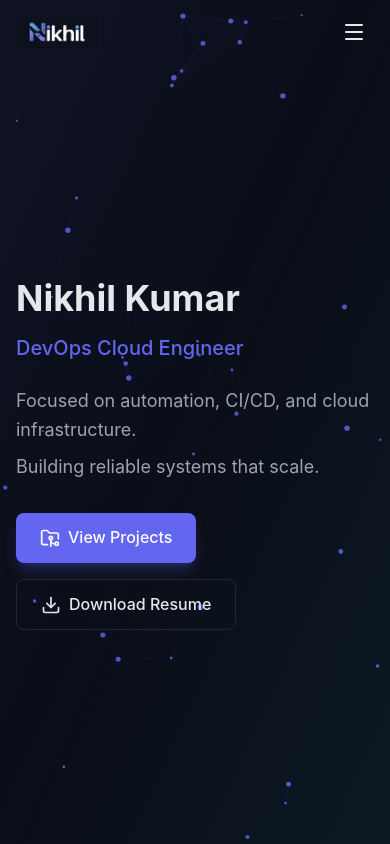
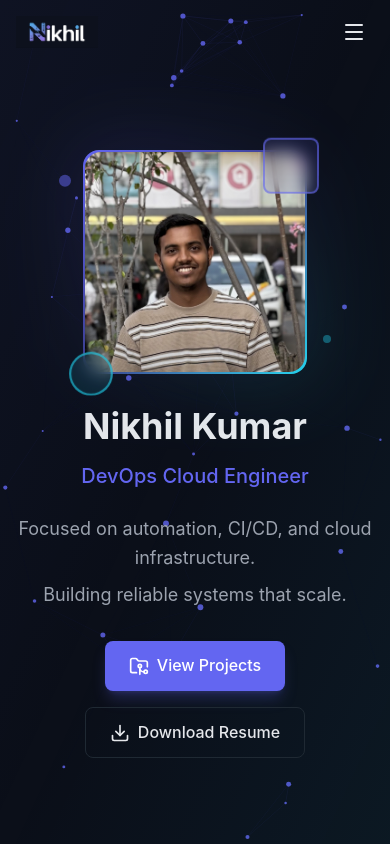
Before and after one commit to Nikhilkumar2311/portfolio, a React (Vite) app: page / in a window 390 px wide. Shown: the top 844 px of the page. Built offline with nearby package versions, Linux system fonts and the light colour scheme.

Commit message:
Fixed hero

```diff
--- a/src/components/Hero.tsx
+++ b/src/components/Hero.tsx
@@ -9,10 +9,10 @@ export function Hero() {
       <div className="absolute inset-0 bg-linear-to-br from-primary/5 via-transparent to-secondary/5" />
 
       <div className="max-w-6xl mx-auto px-4 sm:px-6 lg:px-8 py-20 relative z-10">
-        <div className="grid grid-cols-1 lg:grid-cols-2 gap-12 items-center">
-          {/* Left Side - Text Content */}
+        <div className="grid grid-cols-1 lg:grid-cols-2 gap-8 lg:gap-12 items-center">
+          {/* Left Side - Text Content (order-2 on mobile to appear below image) */}
           <motion.div
-            className="text-left"
+            className="text-center lg:text-left order-2 lg:order-1"
             initial={{ opacity: 0, x: -30 }}
             animate={{ opacity: 1, x: 0 }}
             transition={{ duration: 0.6 }}
@@ -45,7 +45,7 @@ export function Hero() {
 
             {/* CTA Buttons */}
             <motion.div
-              className="flex flex-col sm:flex-row items-start gap-4"
+              className="flex flex-col sm:flex-row items-center lg:items-start gap-4"
               initial={{ opacity: 0, y: 20 }}
               animate={{ opacity: 1, y: 0 }}
               transition={{ delay: 0.6, duration: 0.6 }}
@@ -61,14 +61,14 @@ export function Hero() {
             </motion.div>
           </motion.div>
 
-          {/* Right Side - Profile Image */}
+          {/* Right Side - Profile Image (order-1 on mobile to appear above content) */}
           <motion.div
-            className="hidden lg:flex justify-center items-center"
+            className="flex justify-center items-center order-1 lg:order-2"
             initial={{ opacity: 0, x: 30 }}
             animate={{ opacity: 1, x: 0 }}
             transition={{ duration: 0.6, delay: 0.3 }}
           >
-            <div className="relative w-80 h-80 xl:w-96 xl:h-96">
+            <div className="relative w-56 h-56 sm:w-64 sm:h-64 lg:w-80 lg:h-80 xl:w-96 xl:h-96">
               {/* Ambient glow effect */}
               <motion.div
                 className="absolute inset-0 bg-linear-to-br from-primary/30 via-primary/10 to-secondary/30 rounded-2xl blur-2xl"
```
